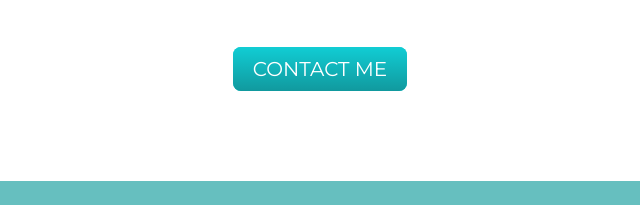
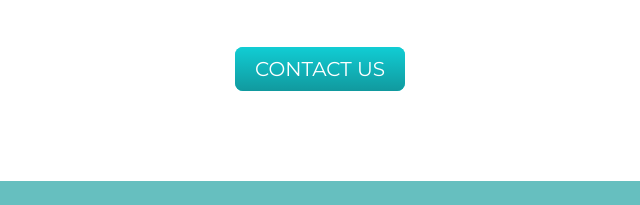
Before and after one commit to aDeveloperfromAachen/mdataworks, a plain HTML site: page index.html in a window 1280 px wide. Shown: the part 5059-5264 px from the top of the page, 320-960 px from the left. Drawn offline with Linux system fonts and the light colour scheme.

Commit message:
button text change

```diff
--- a/index.html
+++ b/index.html
@@ -59,7 +59,7 @@
       <h2>Get In Touch</h2>
       <h3>We are currently available for freelance work.</h3>
       <p class="contact-message">If you have a project that you want to get started, think you need our help with something or just fancy saying hey, then get in touch.</p>
-      <a class="btn" href="mailto:magnificentdataworks@gmail.com">CONTACT ME</a>
+      <a class="btn" href="mailto:magnificentdataworks@gmail.com">CONTACT US</a>
     </div>
   </div>
 
```
